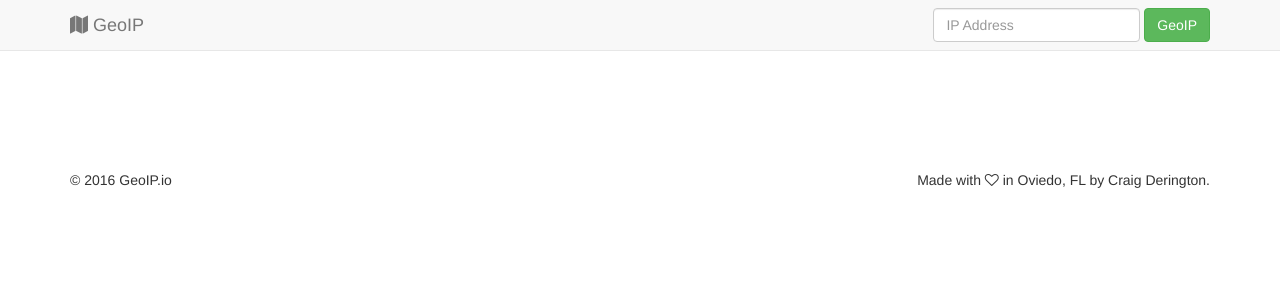
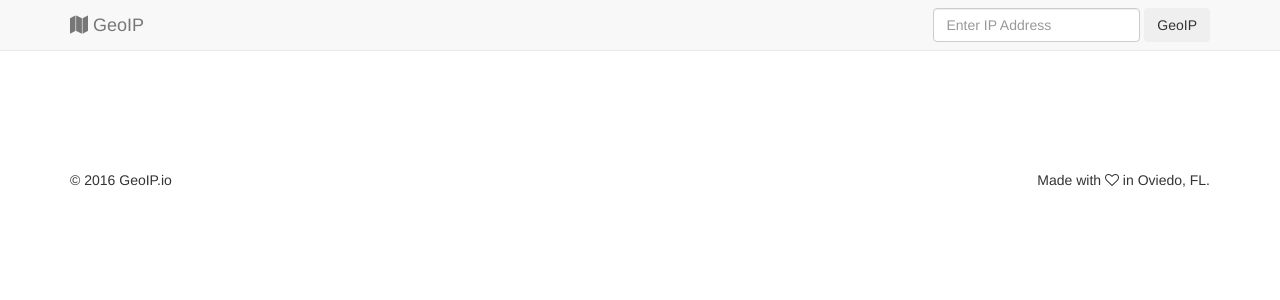
Before and after one commit to craigderington/geoip, a Flask app: template templates/index.html in a window 1280 px wide. Shown: the top 300 px of the page. Run offline with Flask 2, Linux system fonts and the light colour scheme; the template is opened without the code that fills it, so the values that code supplies are empty; some libraries are stand-ins or nearby versions.

Commit message:
Update form method in layout.html.

```diff
--- a/app.py
+++ b/app.py
@@ -21,6 +21,10 @@ base_url = 'http://freegeoip.net/'
 
 def get_client_ip():
     client_ip = request.remote_addr
+    if request.remote_addr == '127.0.0.1':
+        client_ip = '71.43.49.234'
+    else:
+        client_ip = client_ip
     return client_ip
 
 
@@ -30,7 +34,7 @@ def index():
 
     if request.method == 'POST':
         ip = request.form['ip_add']
-        format = request.form['format']
+        format = 'json'
     else:
         ip = get_client_ip()
         format = 'json'
@@ -46,9 +50,9 @@ def index():
 
     mymap = Map(
         identifier="view-side",
-        lat=37.4419,
-        lng=-122.1419,
-        markers=[(37.4419, -122.1419)]
+        lat=location['latitude'],
+        lng=location['longitude'],
+        markers=[(location['latitude'], location['longitude'])]
     )
 
     return render_template(
--- a/templates/_layout.html
+++ b/templates/_layout.html
@@ -44,11 +44,11 @@
                 <a class="navbar-brand" href="#"><i class="fa fa-map"></i> GeoIP </a>
             </div>
             <div id="navbar" class="navbar-collapse collapse">
-                <form class="navbar-form navbar-right">
+                <form class="navbar-form navbar-right" method="post" action="{{ url_for('index') }}">
                     <div class="form-group">
-                        <input type="text" placeholder="IP Address" class="form-control">
+                        <input type="text" name="ip_add" placeholder="Enter IP Address" class="form-control">
                     </div>
-                    <button type="submit" class="btn btn-success">GeoIP</button>
+                    <button type="submit" class="btn btn-inverse">GeoIP</button>
                 </form>
             </div><!--/.navbar-collapse -->
         </div>
@@ -68,7 +68,7 @@
 
 
     <footer class="footer" style="margin-top:100px;">
-        <p>&copy; 2016 GeoIP.io  <span class="pull-right">Made with <i class="fa fa-heart-o"></i> in Oviedo, FL by Craig Derington. </span></p>
+        <p>&copy; 2016 GeoIP.io  <span class="pull-right">Made with <i class="fa fa-heart-o"></i> in Oviedo, FL.</span></p>
     </footer>
 
 </div> <!-- /container -->
```
Also changed, not shown: requirements.txt (added, +10 -0 lines).
